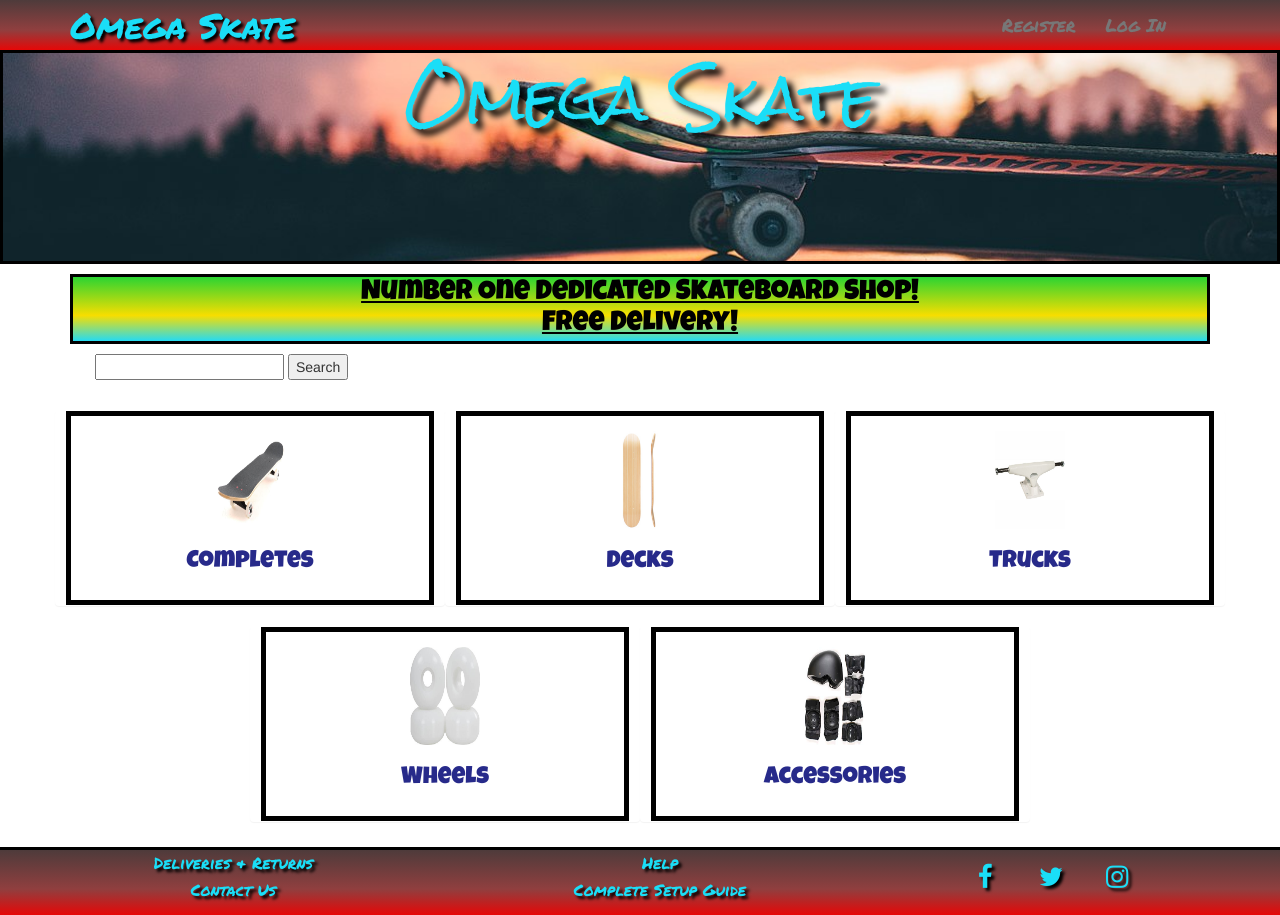
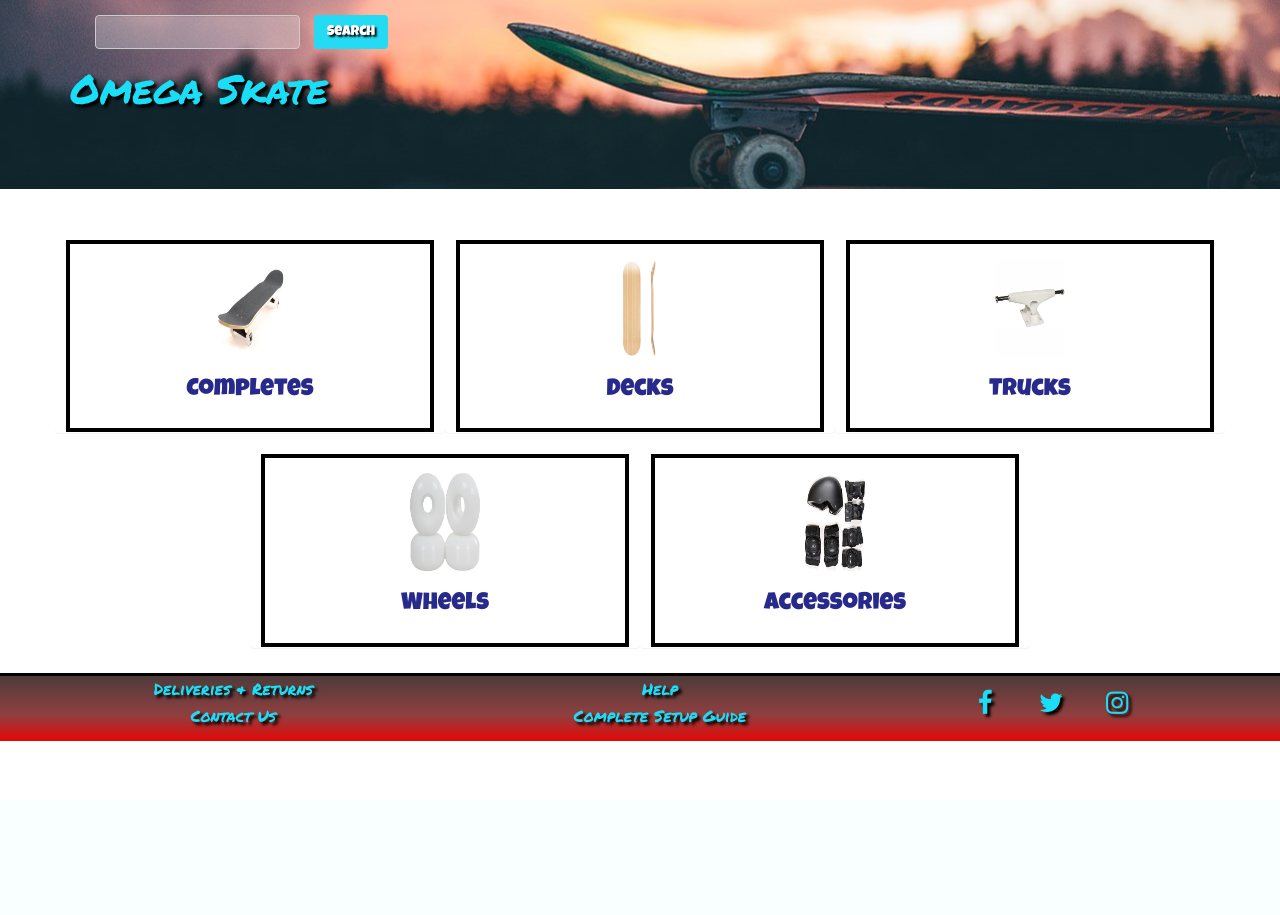
Before and after one commit to skies09/omega-sk8-ds, a Django app: page / in a window 1280 px wide. After the commit the page ends 741 px from the top, so only its background shows below. Run offline with Django 3.2, Linux system fonts and the light colour scheme; parts of the project's set-up code (start-up, migrations or seed data) failed here and were passed over; some libraries are stand-ins or nearby versions; some web fonts are replaced.

Commit message:
redesign of navigation bar

```diff
--- a/home/templates/home.html
+++ b/home/templates/home.html
@@ -3,7 +3,7 @@
 {% block content %}
 
     <!--banner-->
-    <article class='alert-container'>
+    <!-- <article class='alert-container'>
             <div class='row'>
                 <div class='col-xs-12'>
                     <h2>Number One Dedicated Skateboard Shop!
@@ -11,21 +11,21 @@
                 </div>
             </div>
             </div>
-        </article>
+        </article> -->
         <!--search bar-->
-        <div class="container">
+        <!-- <div class="container">
             <div class="display">
                 <form action="{% url 'search' %}" method="GET">
                     <input type="text" name="q">
                     <button type="search">Search</button>
                 </form>
             </div>
-        </div>
+        </div> -->
 <div class="row row-flex">
     <div class="col-xs-10 col-xs-offset-1 col-sm-offset-0 col-sm-6 col-md-4 display panel panel-default">
         <div class="panel-body">
             <a href="{% url 'product-filter' category='Completes' %}">
-                <div><img src="/media/images/completes.jpg" class="product-background"></div>
+                <div><img src="/static/media/images/completes.jpg" class="product-background"></div>
                 <h3>Completes</h3>
             </a>
         </div>
@@ -33,7 +33,7 @@
     <div class="col-xs-10 col-xs-offset-1 col-sm-offset-0 col-sm-6 col-md-4 display panel panel-default">
         <div class="panel-body">
             <a href="{% url 'product-filter' category='Decks' %}">
-                <div><img src="/media/images/decks.jpg" class="product-background"></div>
+                <div><img src="/static/media/images/decks.jpg" class="product-background"></div>
                 <h3>Decks</h3>
             </a>
         </div>
@@ -41,7 +41,7 @@
     <div class="col-xs-10 col-xs-offset-1 col-sm-offset-0 col-sm-6 col-md-4 display panel panel-default">
         <div class="panel-body">
             <a href="{% url 'product-filter' category='Trucks' %}">
-                <div><img src="/media/images/trucks.jpg" class="product-background"></div>
+                <div><img src="/static/media/images/trucks.jpg" class="product-background"></div>
                 <h3>Trucks</h3>
             </a>
         </div>
@@ -49,7 +49,7 @@
     <div class="col-xs-10 col-xs-offset-1 col-sm-offset-0 col-sm-6 col-md-4 col-md-offset-2 display panel panel-default">
         <div class="panel-body">
             <a href="{% url 'product-filter' category='Wheels' %}">
-                <div><img src="/media/images/skate-wheels.jpg" class="product-background"></div>
+                <div><img src="/static/media/images/skate-wheels.jpg" class="product-background"></div>
                 <h3>Wheels</h3>
             </a>
         </div>
@@ -57,7 +57,7 @@
     <div class="col-xs-10 col-xs-offset-1 col-sm-offset-3 col-sm-6 col-md-4 col-md-offset-0 display panel panel-default">
         <div class="panel-body">
             <a href="{% url 'product-filter' category='Accessories' %}">
-                <div><img src="/media/images/accessories.jpg" class="product-background"></div>
+                <div><img src="/static/media/images/accessories.jpg" class="product-background"></div>
                 <h3>Accessories</h3>
             </a>
         </div>
--- a/static/css/custom.css
+++ b/static/css/custom.css
@@ -1,11 +1,4 @@
 @import url('https://fonts.googleapis.com/css?family=Just+Another+Hand|Luckiest+Guy|Permanent+Marker|Rock+Salt');
-
-/*
-font-family: 'Just Another Hand', cursive;
-font-family: 'Permanent Marker', cursive;
-font-family: 'Luckiest Guy', cursive;
-font-family: 'Rock Salt', cursive;
-*/
 
 /*h styles*/
 
@@ -40,46 +33,83 @@ h5 {
 /*navbar*/
 
 .navbar {
-    background-image: linear-gradient(#4e3b3b, #903f3f 60%, #e60707);
-    border-bottom: 3px solid #000000;
+    min-height: 80px;
 }
 
-.navbar-default .navbar-brand {
+.navbar-inverse {
+    height: 125px;
+    border-width: 0px;
+    background-color: rgba(0,0,0,0.0);
+    background-image: -webkit-gradient(linear, 50.00% 0.00%, 50.00% 100.00%, color-stop( 0% , rgba(0,0,0,0.00)),color-stop( 100% , rgba(0,0,0,0.00)));
+    background-image: -webkit-linear-gradient(270deg,rgba(0,0,0,0.00) 0%,rgba(0,0,0,0.00) 100%);
+    background-image: linear-gradient(180deg,rgba(0,0,0,0.00) 0%,rgba(0,0,0,0.00) 100%);
+}
+
+.navbar .navbar-brand {
     color: #1adef7;
     text-shadow: 3px 3px 3px #000000;
-    font-size: 35px;
+    font-size: 40px;
     font-family: 'Permanent Marker', cursive;
 }
 
-.navbar-nav {
+.nav-item {
+    color: #ffffff;
     font-size: 18px;
     font-family: 'Permanent Marker', cursive;
+    margin:5px;
+}
+
+.dropdown-menu{
+  background-color:  #00bcd4;
+  top:35%;
+}
+
+.glyphicon{
+ font-size:25px;
+ color:  #00bcd4;
+ padding-top:15px;
+ padding-left: 10px;
 }
 
 
 .alert-container {
-    margin-top: 1rem;
-    margin-bottom: 1rem;
     text-align: center;
-    font-size: 30px;
+    font-size: 10px;
     color: #060606;
     font-family: 'Luckiest Guy', cursive;
-    background-image: linear-gradient(#2bd432, #f7de00 60%, #24dbf3);
-    border: 3px solid #000000;
+    background-image: #24dbf3;
 
 }
 
 .introduction-container {
-    margin-top: 3em;
-    padding-bottom: 120px;
-    min-height: 25%;
     background-image: url("../media/images/sunsetsk8.jpg");
     background-repeat: no-repeat;
     background-position: center;
     -webkit-background-size: cover;
     -moz-background-size: cover;
     -o-background-size: cover;
-    border: 3px solid #000000;
+}
+
+/*search bar*/
+
+.search-bar-display{
+    padding:10px;
+}
+
+.search-bar{
+    max-width: 50%;
+    margin:5px;
+    background:#ffffff45;
+}
+
+.search-btn{
+    margin:5px;
+    text-align: center;
+    font-size: 1em;
+    color: #ffffff;
+    font-family: 'Luckiest Guy', cursive;
+    background: #24dbf3;
+    text-shadow: 2px 2px 2px #000000;
 }
 
 /*form*/
@@ -137,10 +167,7 @@ footer {
 /*block content*/
 
 .block-content{
-    /* margin-top:25px;
-    margin-bottom:30px; */
     min-height: calc(100vh - 344px);
-    /* overflow: scroll; */
     margin-bottom:5px;
 }
 
@@ -217,7 +244,6 @@ td{
     width:23em;
 }
 
-
 /*products*/
 
 .icon-bar {
@@ -275,8 +301,7 @@ caption p {
 
 .panel-body {
     height: 100%;
-    border: 5px solid #000000;
-
+    border: 4px solid #000000;
 }
 
 .product-description {
--- a/templates/base.html
+++ b/templates/base.html
@@ -16,50 +16,64 @@
 
 
 <body>
-    <!-- Fixed masthead -->
-    <nav class="navbar navbar-masthead navbar-default navbar-fixed-top">
+
+    <div class='introduction-container'>
+        <!--search bar-->
+        <div class="container">
+            <div class="search-bar-display">
+                <form class="form-inline my-2 my-lg-0" action="{% url 'search' %}" method="GET">
+                    <input class="form-control search-bar" type="text" name="q">
+                    <button class="btn search-btn my-2 my-sm-0" type="search">Search</button>
+                </form>
+            </div>
+        </div>
+
+        <!-- Navbar -->
+        <nav class="navbar navbar-inverse">
             <div class="container">
                 <div class="navbar-header">
-                <button type="button" class="navbar-toggle collapsed" data-toggle="collapse" data-target="#navbar"
-                    aria-expanded="false" aria-controls="navbar">
-                    <span class="sr-only">Toggle navigation</span>
-                    <span class="icon-bar"></span>
-                    <span class="icon-bar"></span>
-                    <span class="icon-bar"></span>
-                </button>
                     <a class="navbar-brand" href="/">Omega Skate</a>
                 </div>
-            <div id="navbar" class="navbar-collapse collapse">
-                <ul class="nav navbar-nav navbar-right">
+                <div class="nav navbar-right">
                     {% if user.is_authenticated %}
-                    <li><a href="{% url 'profile' %}">Profile</a></li>
-                    <li><a href="{% url 'logout' %}">Log Out</a></li>
+                    <a class='nav-item' href="{% url 'profile' %}"><span class="glyphicon glyphicon-user"
+                            aria-hidden="true"></span></a>
+                    <a class='nav-item' href="{% url 'logout' %}"><span class="glyphicon glyphicon-log-out"
+                            aria-hidden="true"></span></a>
 
                     {% else %}
-                    <li><a href="{% url 'registration' %}">Register</a></li>
-                    <li><a href="{% url 'login' %}">Log In</a></li>
+
+                    <a class="nav-link dropdown-toggle" data-toggle="dropdown" href="#" role="button"
+                        aria-haspopup="true" aria-expanded="false"> <span class="glyphicon glyphicon-user"
+                            aria-hidden="true"></span></a>
+                    <div class="dropdown-menu">
+                        <a class='nav-item' href="{% url 'registration' %}">Register</a>
+                        <div class="dropdown-divider"></div>
+                        <a class='nav-item' href="{% url 'login' %}">Log In</a>
+                    </div>
+
                     {% endif %}
-                    <li>
-                        <a href="{% url 'view_cart' %}">
+
+                    <a class='nav-item' href="{% url 'view_cart' %}">
                         <span class="glyphicon glyphicon-shopping-cart" aria-hidden="true"></span>
                         {% if product_count > 0 %}
                         <label class="badge badge-warning">{{ product_count }}</label>
                         {% endif %}
                     </a>
-                    </li>
-                </ul>
                 </div>
             </div>
         </nav>
 
+    </div>
+
     <!--introduction-->
-    <article class='introduction-container'>
+    <!-- <article class='introduction-container'>
         <div class='row'>
             <div class='col-xs-12'>
                 <h1>Omega Skate</h1>
             </div>
         </div>
-    </article>
+    </article> -->
     {% if messages %}
     <div class="alert alert-success">
         <div class="messages">
```
Also changed, not shown: sk8/settings.py (+12 -12 lines), README.md. Lines whose indentation alone changed are shown as unchanged.
